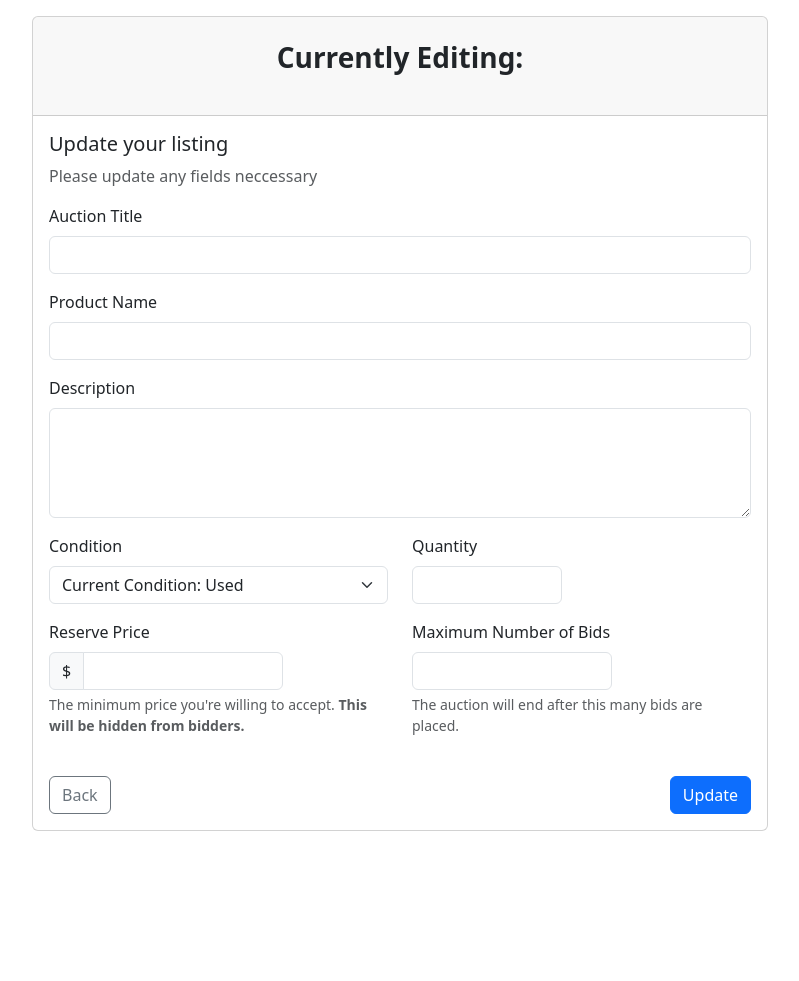
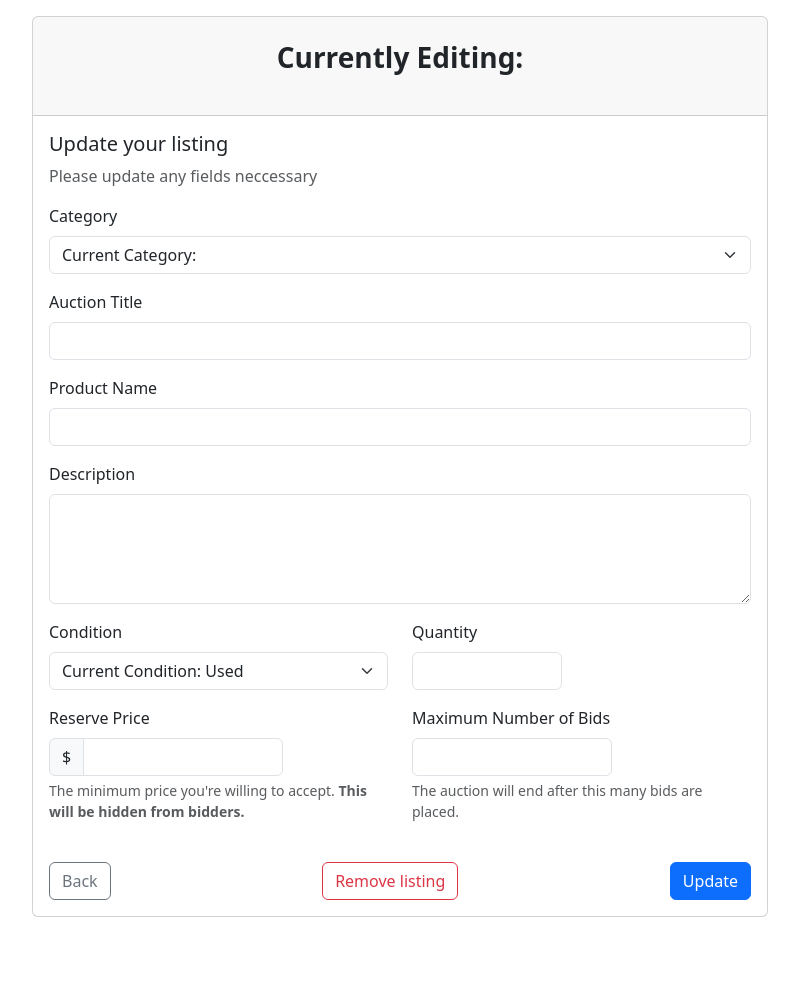
Before and after one commit to fzhou1010/nittanyauction-phase2, a Flask app: template templates/seller/edit_listing.html in a window 1280 px wide. Shown: the part 96-1077 px from the top of the page, without its empty margins (240-1039 px from the left). Before the commit the page ends 927 px from the top, so only its background shows below. Run offline with Flask 3, Linux system fonts and the light colour scheme; the template is opened without the code that fills it, so the values that code supplies are empty.

Commit message:
feat: inactive listings tab, remove listing feature, request category in category select

```diff
--- a/templates/seller/edit_listing.html
+++ b/templates/seller/edit_listing.html
@@ -22,6 +22,17 @@
                     <p class="text-muted">Please update any fields neccessary</p>
                     <form method="POST">
                         <div class="mb-3">
+                            <label class="form-label">Category</label>
+                            <select name="category" class="form-select" required>
+                                <!-- iteratively get all fo the categories and list it as a select option -->
+                                <!-- error when not selecting anything from category due to disabled-->
+                                <option value="{{listing['Category']}}" selected>Current Category: {{listing['Category']}}</option>
+                                {% for category in categories %}
+                                <option value="{{ category['category_name'] }}">{{ category['category_name'] }}</option>
+                                {% endfor %}
+                            </select>
+                        </div>
+                        <div class="mb-3">
                             <label class="form-label">Auction Title</label>
                             <input type="text" name="auction_title" class="form-control"
                                 value="{{ listing['Auction_Title'] }}" required>
@@ -29,29 +40,29 @@
                         <div class="mb-3">
                             <label class="form-label">Product Name</label>
                             <input type="text" name="product_name" class="form-control"
-                               value="{{listing['Product_Name']}}"
-                               required>
+                                value="{{listing['Product_Name']}}" required>
                         </div>
                         <div class="mb-3">
                             <label class="form-label">Description</label>
-                        <textarea name="product_description" class="form-control" rows="4">{{listing['Product_Description']}}</textarea>
+                            <textarea name="product_description" class="form-control"
+                                rows="4" required>{{listing['Product_Description']}}</textarea>
                         </div>
                         <div class="row">
                             <div class="col-md-6 mb-3">
                                 <label class="form-label">Condition</label>
                                 <select class="form-select" name="condition">
                                     {% if listing['Condition'] == 'new'%}
-                                    <option selected disabled>Current Condition: New</option>
+                                    <option value="new" selected>Current Condition: New</option>
                                     <option value="new">New</option>
                                     <option value="slightly-used">Slightly Used</option>
                                     <option value="used">Used</option>
                                     {% elif listing['Condition'] == 'slightly-used'%}
-                                    <option selected disabled>Current Condition: Slightly Used</option>
+                                    <option value="slightly-used" selected>Current Condition: Slightly Used</option>
                                     <option value="new">New</option>
                                     <option value="slightly-used">Slightly Used</option>
                                     <option value="used">Used</option>
                                     {%else%}
-                                    <option selected disabled>Current Condition: Used</option>
+                                    <option value="used" selected>Current Condition: Used</option>
                                     <option value="new">New</option>
                                     <option value="slightly-used">Slightly Used</option>
                                     <option value="used">Used</option>
@@ -74,7 +85,8 @@
                                 </div>
 
                                 <div class="form-text">
-                            The minimum price you're willing to accept. <strong>This will be hidden from bidders.</strong>
+                                    The minimum price you're willing to accept. <strong>This will be hidden from
+                                        bidders.</strong>
                                 </div>
                             </div>
 
@@ -89,13 +101,36 @@
                         </div>
                         <div class="d-flex justify-content-between mt-4">
                             <a href="{{ url_for('seller.dashboard') }}" class="btn btn-outline-secondary">Back</a>
+                            <button type="button" class="btn btn-outline-danger" data-bs-toggle="collapse" data-bs-target="#remove-section">Remove listing</button>
                             <button type="submit" class="btn btn-primary">Update</button>
+                        </div>
+                    </form>
+
+                    <!-- Remove Listing Section -->
+                    <div class="collapse mt-3 " id="remove-section">
+                        <div class="card card-body border-danger">
+                            <p class="text-danger"><strong>This action cannot be undone.</strong> The listing will be
+                                taken off the market.</p>
+                            <form method="POST" action="{{ url_for('seller.remove_listing', lid=listing['Listing_ID']) }}"> <!-- use the route instead of edit listing route -->
+                                <div class="mb-3">
+                                    <label class="form-label">Reason for removal</label>
+                                    <textarea name="removal_reason" class="form-control" rows="3"
+                                        placeholder="Please explain the reason for the removal of this listing"
+                                        required></textarea>
+                                </div>
+                                <div class="d-flex justify-content-between">
+                                    <button type="button" class="btn btn-outline-secondary" data-bs-toggle="collapse" data-bs-target="#remove-section">Cancel</button>
+                                    <button type="submit" class="btn btn-danger"
+                                    onclick="return confirm('Are you sure you want to remove this listing?')">
+                                    Confirm Removal
+                                    </button>
                                 </div>
                             </form>
                         </div>
                     </div>
                 </div>
             </div>
+        </div>
+    </div>
 
-<script src="https://cdn.jsdelivr.net/npm/bootstrap@5.3.0/dist/js/bootstrap.bundle.min.js"></script>
     {% endblock %}
--- a/templates/seller/list_product/category.html
+++ b/templates/seller/list_product/category.html
@@ -18,7 +18,7 @@
 
                 <form method="POST">
                     <div class="mb-3">
-                        <h4 class="form-label mb-3">Category</h4>
+                        <h4 class="form-label my-3">Category</h4>
                         <select name="category" class="form-select" required>
                             <!-- iteratively get all fo the categories and list it as a select option -->
                             <option value="">Select a category</option>
@@ -26,6 +26,9 @@
                             <option value="{{ category['category_name'] }}">{{ category['category_name'] }}</option>
                             {% endfor %}
                         </select>
+                        <small class="text-muted">Unable to find category befitting?
+                            <a href="{{url_for('seller.request_category')}}">Request a one here</a>
+                        </small>
                     </div>
                     <div class="d-flex justify-content-between mt-4">
                         <a href="{{ url_for('seller.dashboard') }}" class="btn btn-outline-secondary">Cancel</a>
```
Also changed, not shown: routes/seller.py (+62 -13 lines), templates/seller/dashboard.html (+43 -2 lines). Lines whose indentation alone changed are shown as unchanged.
